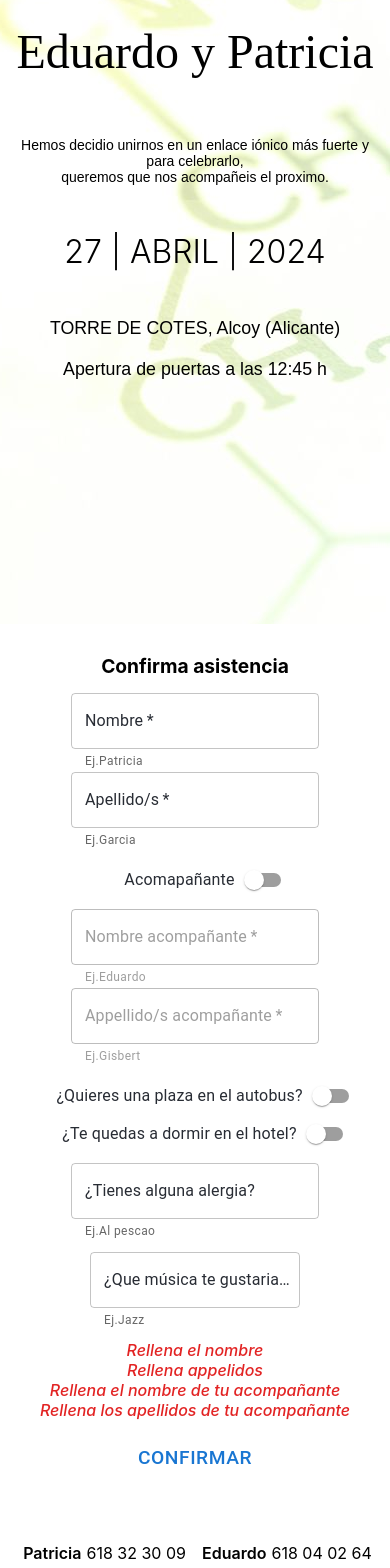
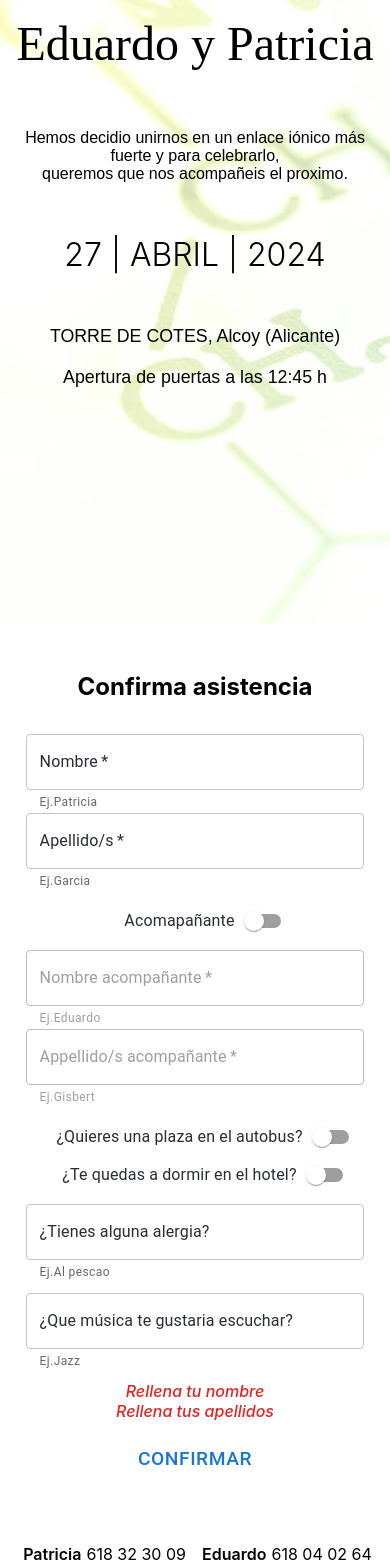
Before and after one commit to patriyedu/Boda, a React (Create React App) app: page / in a window 390 px wide. Shown: the part 220-1788 px from the top of the page. Built offline with nearby package versions, Linux system fonts and the light colour scheme; a web font is replaced by a local one.

Commit message:
finiquitaun

```diff
--- a/src/App.css
+++ b/src/App.css
@@ -56,7 +56,7 @@ footer{
 display: flex;
 justify-content: space-evenly;
 padding: 7px;
-margin-top: 5px;
+
 }
 
 .footerLeft{
@@ -78,9 +78,10 @@ main{
   margin-bottom: 25px
 }
 main form{
-  width: 60%;
+  width: 50%;
   display: block;
   margin: 15px;
+  margin-bottom: 0;
 }
 main form .newRow{
   align-items: center;
@@ -90,6 +91,7 @@ main form .newRow{
   flex-wrap: wrap;
   flex-direction: row;
   margin:10px;
+
 }
 label{
   color:#282c34;
@@ -145,8 +147,9 @@ label.css-1jy569b-MuiFormLabel-root-MuiInputLabel-root.Mui-disabled{
     width: 65%!important;
   }
   h3{
-    font-size: 1.2rem;
-    margin: 15px;
+    font-size: 1.5rem;
+    margin-top: 33px;
+    margin-bottom: 33px;
     }
 
     header{
@@ -159,7 +162,7 @@ label.css-1jy569b-MuiFormLabel-root-MuiInputLabel-root.Mui-disabled{
       margin-bottom: 3rem;
     }
     .date{
-      margin: 1rem;
+      margin: 1.3rem;
       font-size: 2rem;
       font-weight: 300;
     }
@@ -168,10 +171,10 @@ label.css-1jy569b-MuiFormLabel-root-MuiInputLabel-root.Mui-disabled{
     }
     .parrafo{
       max-width: 90%;
-      font-size: 14px;
+      font-size: 16px;
     }
     main form{
-      width: 85%;
+      width: 92%;
       display: block;
       margin: 15px;
     }
--- a/src/App.js
+++ b/src/App.js
@@ -12,6 +12,7 @@ import FormLabel from '@mui/material/FormLabel';
 import Button from '@mui/material/Button';
 import Typography from '@mui/material/Typography';
 import Modal from '@mui/material/Modal';
+import Errors from './Errors';
 
 var ename = false;
 var esurname = false;
@@ -208,6 +209,7 @@ function App() {
 							id="Nombre"
 							label="Nombre"
 							value={fromName}
+							fullWidth
 							onChange={name_handleInputChange}
 							helperText="Ej.Patricia"
 						/>
@@ -218,6 +220,7 @@ function App() {
 							label="Apellido/s"
 							onChange={surName_handleInputChange}
 							value={fromSurName}
+							fullWidth
 							helperText="Ej.Garcia"
 						/>
 					</div>
@@ -239,6 +242,7 @@ function App() {
 							label="Nombre acompañante"
 							onChange={from_companionName_handleInputChange}
 							helperText="Ej.Eduardo"
+							fullWidth
 							value={from_companionName}
 						/>
 						<TextField
@@ -249,6 +253,7 @@ function App() {
 							label="Appellido/s acompañante"
 							onChange={from_companionSurName_handleInputChange}
 							helperText="Ej.Gisbert"
+							fullWidth
 							value={from_companionSurName}
 						/>
 					</div>
@@ -278,6 +283,7 @@ function App() {
 							onChange={allergies_handleInputChange}
 							helperText="Ej.Al pescao"
 							value={allergies}
+							fullWidth
 						/>
 					</div>
 
@@ -288,6 +294,7 @@ function App() {
 							helperText="Ej.Jazz"
 							multiline
 							maxRows={8}
+							fullWidth
 							onChange={music_recomendation_handleInputChange}
 							value={music_recomendation}
 						/>
@@ -340,12 +347,10 @@ function App() {
 							</Box>
 						</Modal>
 					</div>
-					<div className='error'>
-					{fromName==""&&<div>Rellena el nombre</div>}
-					{fromSurName==""&&<div>Rellena appelidos</div>}
-					{(from_companionName==""&&from_companion_confirmation)&&<div>Rellena el nombre de tu acompañante</div>}
-					{(from_companionSurName==""&&from_companion_confirmation)&&<div>Rellena los apellidos de tu acompañante</div>}
-					</div>
+					<Errors value={fromName==""} additionalValue="true" fieldname="tu nombre"></Errors>
+					<Errors value={fromSurName==""} additionalValue="true" fieldname="tus apellidos"></Errors>
+					<Errors value={from_companionName==""} additionalValue={from_companion_confirmation} fieldname="el nombre de tu acompañante"></Errors>
+					<Errors value={from_companionSurName==""} additionalValue={from_companion_confirmation} fieldname="los apellidos de tu acompañante"></Errors>
 					<div className='confirmarbtn'>
 						<Button  onClick={handleOpen}>Confirmar</Button>
 					</div>
--- /dev/null
+++ b/src/Errors.jsx
@@ -0,0 +1,25 @@
+import React, { useEffect } from 'react';
+import Button from '@mui/material/Button';
+
+
+
+
+const Errors = ({ value, additionalValue, fieldname }) => {
+    console.log(value+"  "+additionalValue);
+    console.log(typeof value+"  "+ typeof additionalValue);
+
+    if (value==true & additionalValue=='true') {
+        console.log("IN");
+        return (
+                <div className='error'>
+                    Rellena {fieldname}
+                </div>
+
+        );
+    }
+    else {
+        return (<span></span>);
+    }
+};
+
+export default Errors;
```
